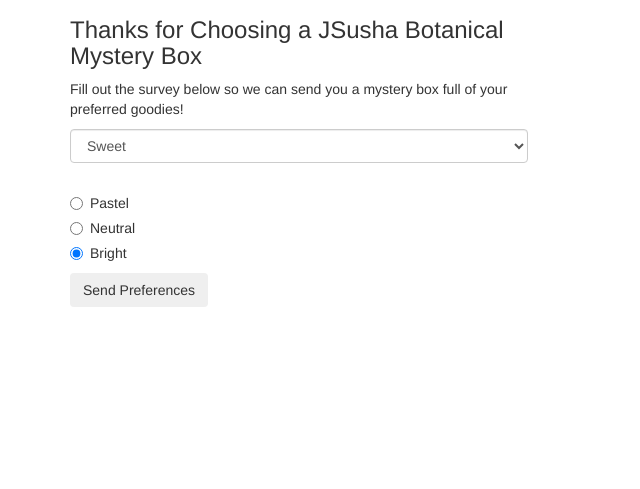
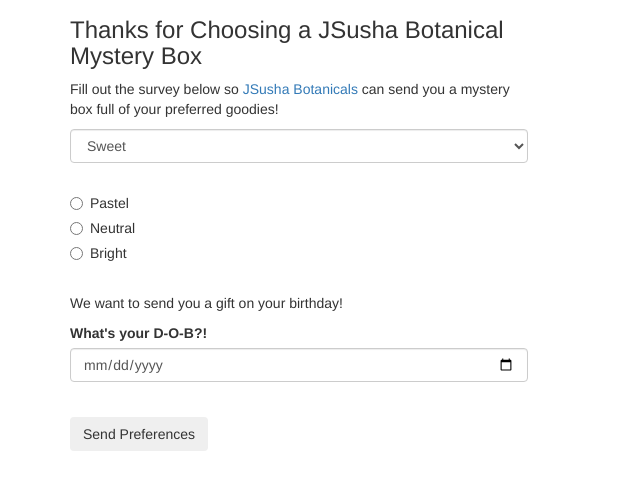
Before and after one commit to jessica-wabbit/receipt-form, a plain HTML site: page mystery-box.html in a window 1280 px wide. Shown: the part 63-552 px from the top of the page, without its empty margins (0-640 px from the left). Drawn offline with Linux system fonts and the light colour scheme.

Commit message:
Add calendar to mystery-box.html using jquery and link both HTML pages to each other.

```diff
--- a/js/mystery-scripts.js
+++ b/js/mystery-scripts.js
@@ -3,10 +3,13 @@ $(function() {
 
       var scent = $("#scent").val();
       var color = $("input:radio[name=color]:checked").val();
+      var dob = $("#born").val();
 
 
       $(".scent").text(scent);
       $(".color").text(color);
+      $(".dob").text(dob);
+
       $("#survey-results").show();
 
       event.preventDefault();
--- a/mystery-box.html
+++ b/mystery-box.html
@@ -13,7 +13,7 @@
         <div class="col-md-5">
           <h1>Your Mystery Box!</h1>
           <h3>Thanks for Choosing a JSusha Botanical Mystery Box</h3>
-          <p>Fill out the survey below so we can send you a mystery box full of your preferred goodies!</p>
+          <p>Fill out the survey below so <a href="index.html">JSusha Botanicals</a> can send you a mystery box full of your preferred goodies!</p>
           <div id="survey">
             <form>
                 <select class="form-control" id="scent">
@@ -23,26 +23,31 @@
                   <option>Floral</option>
                 </select>
                 <br>
-
                 <div class="radio">
                   <label>
-                    <input type="radio" name="color" value="pastel" checked>
+                    <input type="radio" name="color" value="pastel" >
                     Pastel
                   </label>
                 </div>
                 <div class="radio">
                   <label>
-                    <input type="radio" name="color" value="neutral" checked>
+                    <input type="radio" name="color" value="neutral" >
                     Neutral
                   </label>
                 </div>
                 <div class="radio">
                   <label>
-                    <input type="radio" name="color" value="bright" checked>
+                    <input type="radio" name="color" value="bright" >
                     Bright
                   </label>
                 </div>
-
+                <br>
+                <p>We want to send you a gift on your birthday!</p>
+                <div class="form-group">
+                  <label for="born">What's your D-O-B?!</label>
+                  <input id="born" class="form-control" type="date">
+                </div>
+                <br>
                 <button type="submit" class="btn">Send Preferences</button>
 
             </form>
@@ -50,6 +55,7 @@
           <br>
           <div id="survey-results">
             <p>Your preferred scent is <span class="scent"></span> and your favorite color tone is <span class="color"></span>.</p>
+            <p>We can't wait to send you a free gift on <span class ="dob"></span> for your birthday!</p>
           </div>
         </div>
       </div>
```
Also changed, not shown: index.html (+1 -0 lines).
